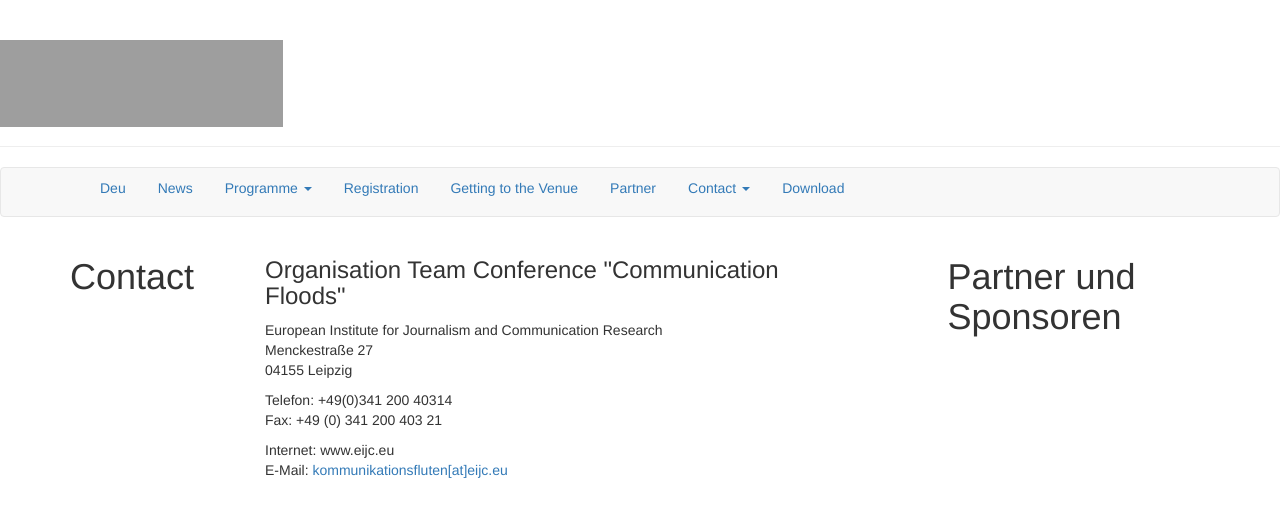
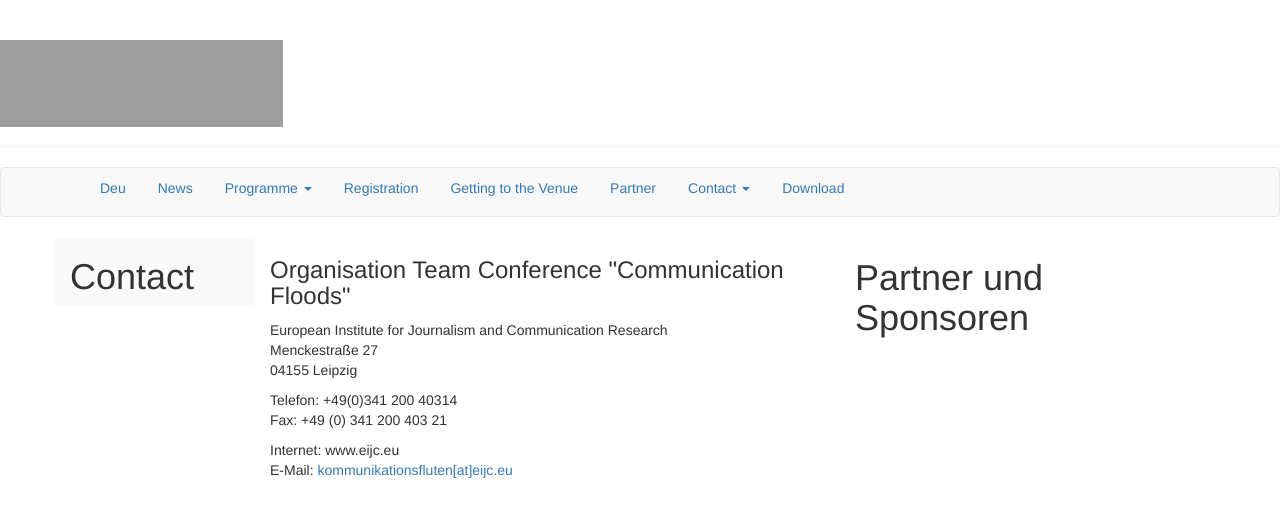
Before and after one commit to susedev/test, a Jekyll site: the page built from contact.html, in a window 1280 px wide. Shown: the top 517 px of the page. Built offline with Jekyll 4.4.1, drawn with Linux system fonts in a browser that asks for light colours; nearby versions of some CDN libraries; grey boxes are pictures that could not be loaded.

Commit message:
Update page.html

```diff
--- a/_layouts/page.html
+++ b/_layouts/page.html
@@ -11,7 +11,7 @@ layout: base
 <div class="container">
 
   <div class="row">
-    <div class="col-md-2">
+    <div class="col-md-2" style="width: 200px; background-color: #FAFAFA">
        <h1>{{ page.title }}</h1>
     </div>
     <div class="col-md-6">
```
